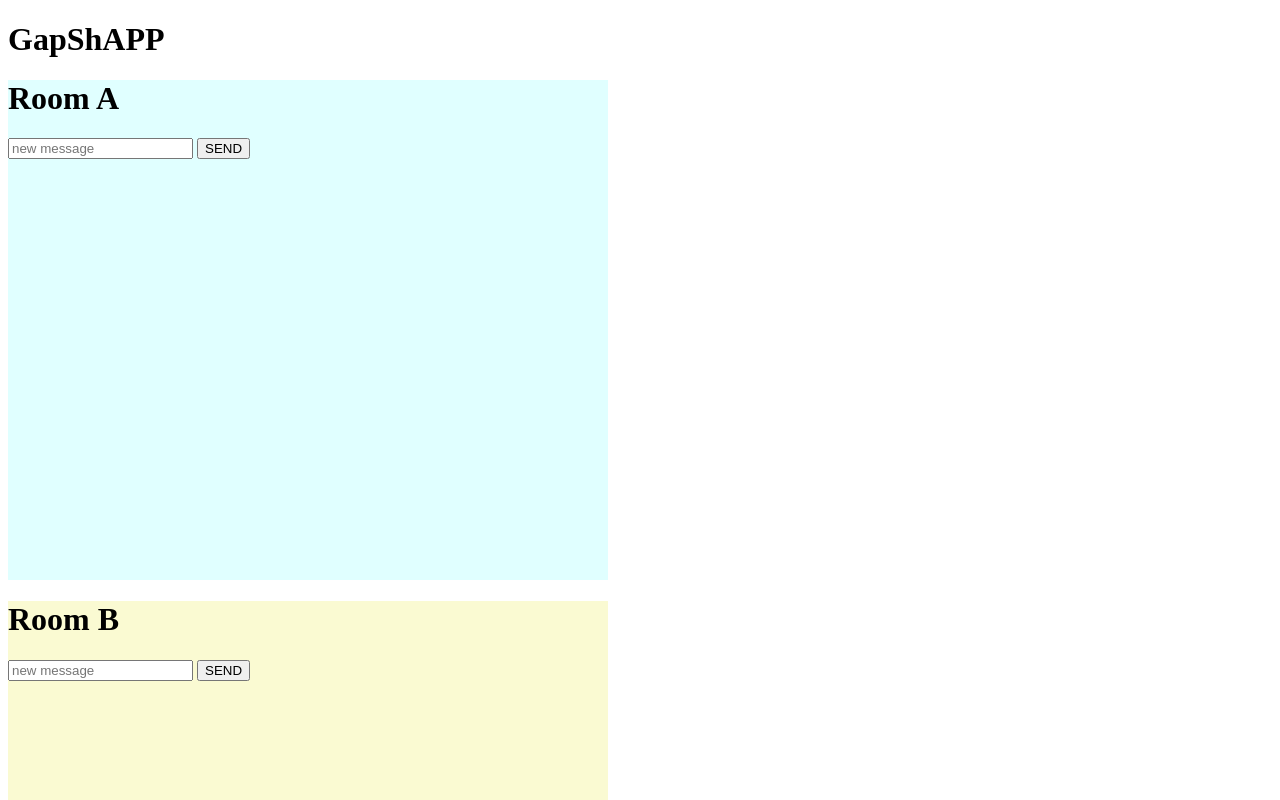
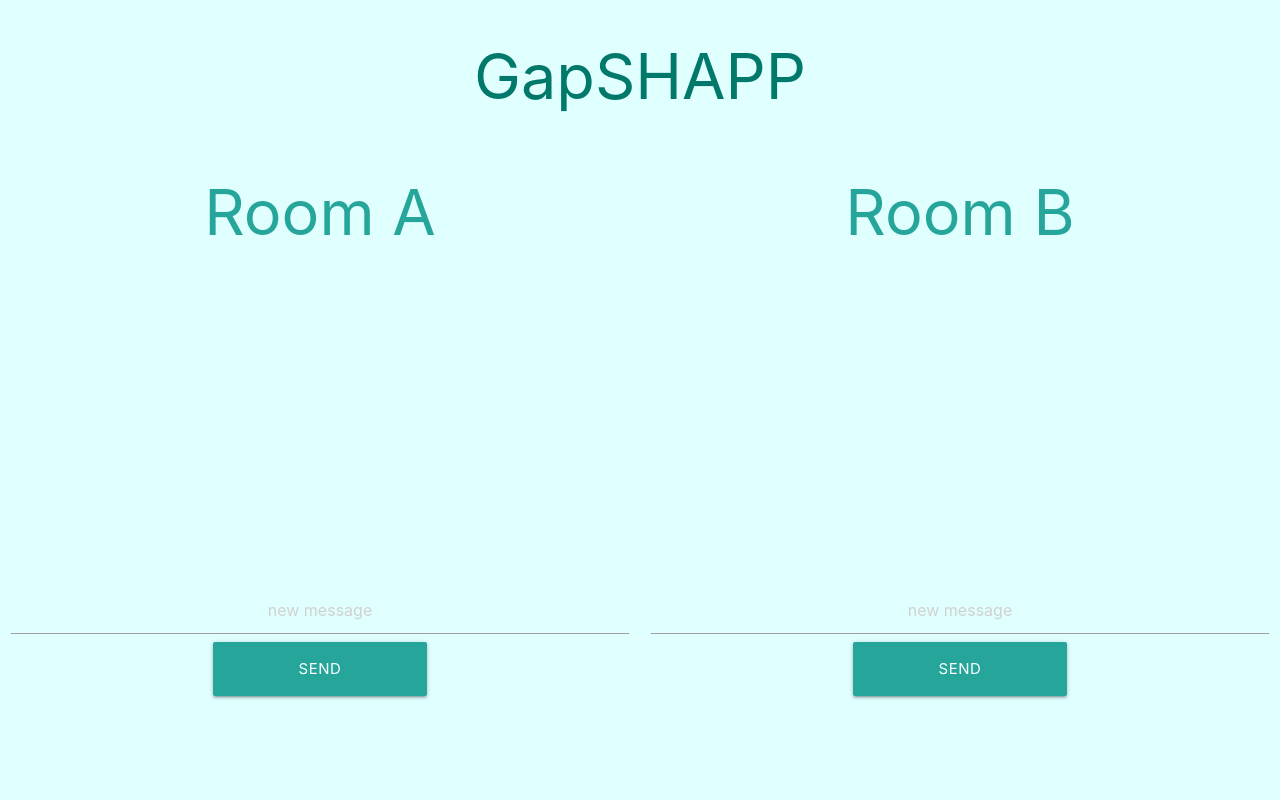
Before and after one commit to Sat99/GapShAPP, a website: page SocketIO/frontend/index.html in a window 1280 px wide. Both pictures are taken after a click on the button "LOGIN". Shown: the top 800 px of the page. Drawn offline with nearby package versions, Linux system fonts and the light colour scheme; no server answers.

Commit message:
Some front end stuff added
Signed-off-by: Ritvik Nagpal <ritviknagpal48@gmail.com>

```diff
--- /dev/null
+++ b/SocketIO/frontend/index.css
@@ -0,0 +1,13 @@
+* {
+    background-color:lightcyan;
+}
+#loginbtn {
+    margin-top: 20px;
+}
+#room1_msglist {
+    height: 300px;
+
+}
+#room2_msglist {
+    height: 300px;
+}
--- a/SocketIO/frontend/index.html
+++ b/SocketIO/frontend/index.html
@@ -4,42 +4,43 @@
     <title></title>
     <meta charset="UTF-8" />
     <meta name="viewport" content="width=device-width, initial-scale=1" />
+    <link rel="stylesheet" href="https://cdnjs.cloudflare.com/ajax/libs/materialize/1.0.0/css/materialize.min.css">
+    <script src="https://cdnjs.cloudflare.com/ajax/libs/materialize/1.0.0/js/materialize.min.js"></script>
     <script src="jquery-3.2.1.js"></script>
     <script src="/socket.io/socket.io.js"></script>
     <script src="script.js"></script>
+    <link rel = "stylesheet" href = "index.css">
+
   </head>
-  <style>
-    #room1 {
-      background-color: lightcyan;
-      width: 600px;
-      height: 500px;
-    }
-
-    #room2 {
-      background-color: lightgoldenrodyellow;
-      width: 600px;
-      height: 500px;
-    }
-  </style>
   <body>
-    <h1>GapShAPP</h1>
+    <div>
+    <div>
+        <h1 class="center-align teal-text text-darken-2">GapSHAPP</h1>
+    </div>
     <div id="login-div">
-      <input placeholder="username" type="text" id="loginbox" />
-      <button id="loginbtn">LOGIN</button>
+      <input placeholder="username" class="center-align" type="text" id="loginbox" />
+    <div class="row"> <div class="col s5 m5 l5 xl5"></div> <button id="loginbtn" class="waves-effect waves-light btn-large col s2 m2 l2 xl2">LOGIN</button> <div class="col s5 m5 l5 xl5"></div></div>
     </div>
     <div id="chat-div" style="display: none">
-      <div id="room1" class="room">
-        <h1>Room A</h1>
-        <ul id="room1_msglist"></ul>
-        <input placeholder="new message" type="text" id="room1_msgbox" />
-        <button id="room1_sendmsg">SEND</button>
+      <div class="row">
+      <div id="room1" class="room col s6 m6 l6 xl6">
+        <h1 class="center-align teal-text text-lighten-1">Room A</h1>
+        <ul id="room1_msglist" ></ul>
+        <input class="center-align"placeholder="new message" type="text" id="room1_msgbox" />
+       <div class="row"> <div class="col s4 m4 l4 xl4"></div><button class="waves-effect waves-light btn-large col s4 m4 l4 xl4"id="room1_sendmsg">SEND</button><div class="col s4 m4 l4 xl4"></div></div>
+
+
       </div>
-      <div id="room2" class="room">
-        <h1>Room B</h1>
+      <div id="room2" class="room col s6 m6 l6 xl6">
+        <h1 class="center-align teal-text text-lighten-1">Room B</h1>
         <ul id="room2_msglist"></ul>
-        <input placeholder="new message" type="text" id="room2_msgbox" />
-        <button id="room2_sendmsg">SEND</button>
+        <input class="center-align" placeholder="new message" type="text" id="room2_msgbox" />
+        <div class="row"> <div class="col s4 m4 l4 xl4"></div><button class="waves-effect waves-light btn-large col s4 m4 l4 xl4"id="room2_sendmsg">SEND</button><div class="col s4 m4 l4 xl4"></div></div>
+
+
       </div>
     </div>
+  </div>
+</div>
   </body>
 </html>
```
